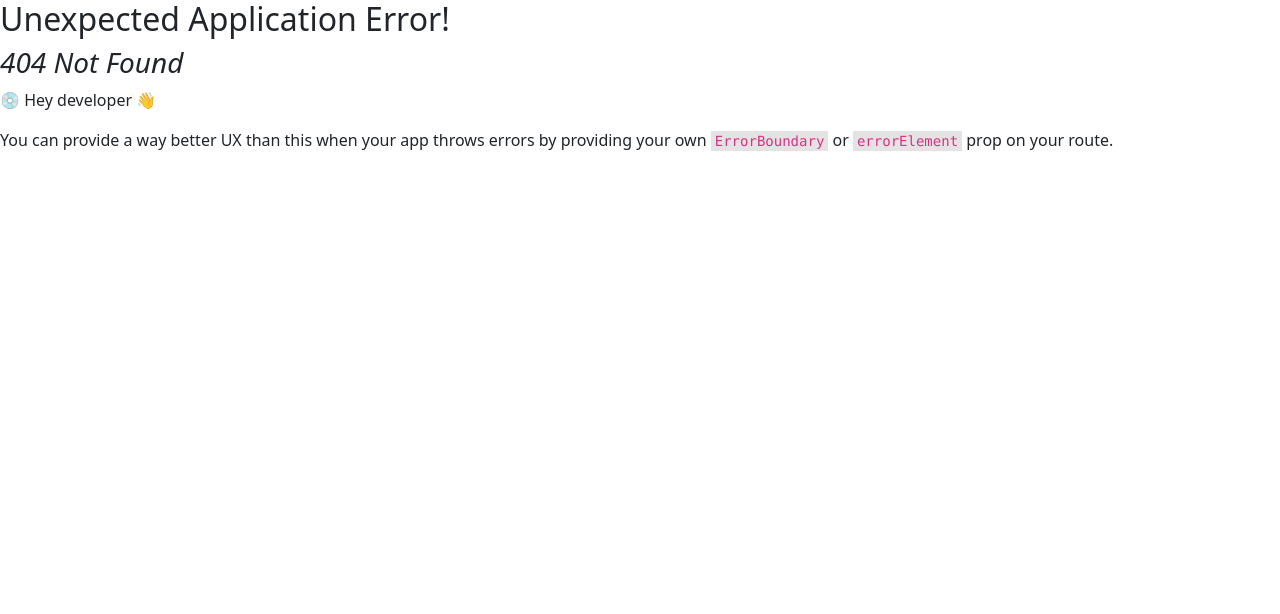
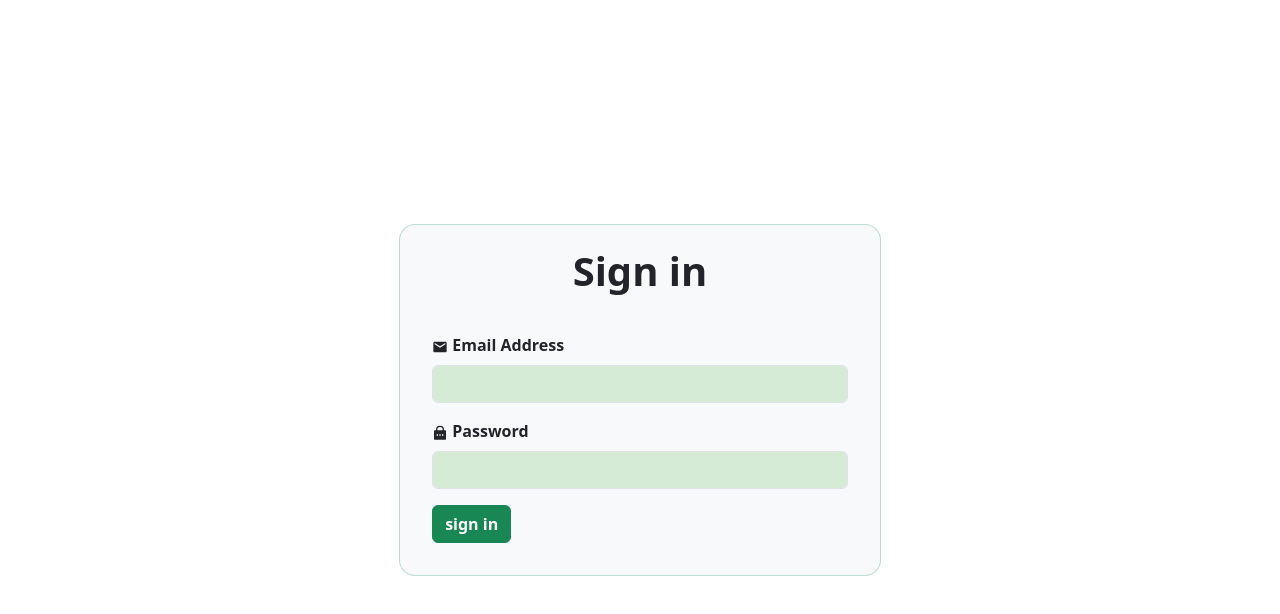
Before and after one commit to mejsiejdev/wyzwanie, a React (Vite) app in the folder frontend/: page /signin in a window 1280 px wide. Before the commit this address had no page. Shown: the top 614 px of the page. Built offline with nearby package versions, Linux system fonts and the light colour scheme.

Commit message:
Login form update: - Added a simple login form (no functionaliy as of yet), - Renamed Route and Page to SignIn (was Login) - Added @react-icons

```diff
--- a/frontend/package.json
+++ b/frontend/package.json
@@ -16,6 +16,7 @@
     "react": "^18.2.0",
     "react-bootstrap": "^2.7.2",
     "react-dom": "^18.2.0",
+    "react-icons": "^4.8.0",
     "react-router-dom": "^6.8.2"
   },
   "devDependencies": {
--- a/frontend/src/App.tsx
+++ b/frontend/src/App.tsx
@@ -1,10 +1,10 @@
 import { createBrowserRouter, RouterProvider } from "react-router-dom";
-import Login from "./Routes/Login";
+import SignIn from "./Routes/SignIn";
 
 const router = createBrowserRouter([
   {
-    path: '/login',
-    element: <Login/>
+    path: '/signin',
+    element: <SignIn/>
   }
 ])
 
--- a/frontend/src/Routes/Login.tsx
+++ /dev/null
@@ -1,12 +0,0 @@
-import Container from "react-bootstrap/Container";
-
-export default function Login() {
-  return (
-    <Container className="d-flex justify-content-center p-4">
-      <div className="d-flex justify-content-center fw-semibold w-50">
-        <h1>login page</h1>
-        <p>vry cool</p>
-      </div>
-    </Container>
-  );
-}
--- /dev/null
+++ b/frontend/src/Routes/SignIn.tsx
@@ -0,0 +1,39 @@
+import Container from "react-bootstrap/Container";
+import {MdEmail} from "react-icons/md";
+import {RiLockPasswordFill} from 'react-icons/ri';
+
+export default function SignIn() {
+  return (
+    <Container className="p-3 min-vh-100 bg-opacity-25 d-flex justify-content-center align-items-center">
+      <div className="row p-3 m-10 d-flex justify-content-center align-items fw-semibold rounded-4 bg-light border border-opacity-25 border-success">
+        <p className="fs-1 text-center fw-bold">Sign in</p>
+        <form className="p-3" method="POST">
+          <div className="mb-3">
+            <label className="form-label gap-1 items-center">
+              <MdEmail /> Email Address
+            </label>
+            <input
+              type="email"
+              className="form-control bg-opacity-50"
+              style={{ backgroundColor: "rgb(213, 235, 214)" }}
+              name="email"
+            />
+          </div>
+          <div className="mb-3">
+            <label className="form-label gap-1 items-center">
+              <RiLockPasswordFill/> Password
+            </label>
+            <input
+              type="password"
+              style={{ backgroundColor: "rgb(213, 235, 214)" }}
+              className="form-control "
+            />
+          </div>
+          <button type="submit" className="btn btn-success fw-semibold">
+            sign in
+          </button>
+        </form>
+      </div>
+    </Container>
+  );
+}
```
Also changed, not shown: 1 other file (tests, documents, lock files or other folders).
